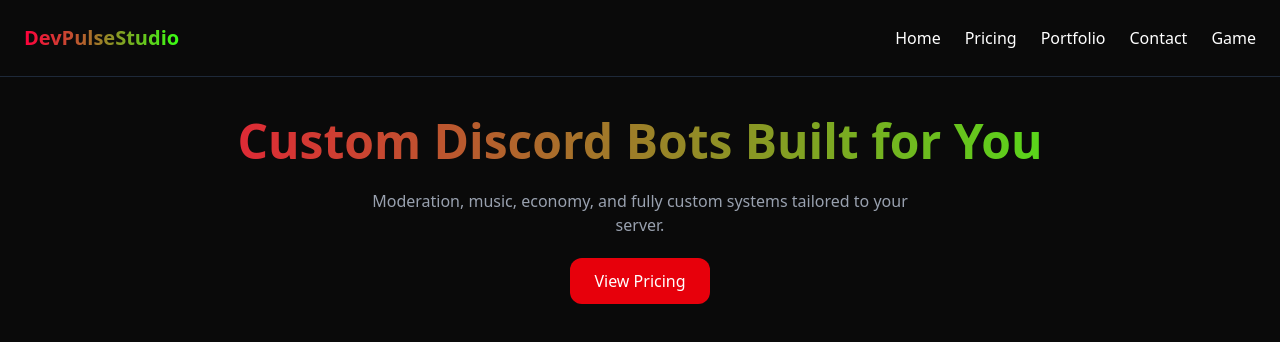
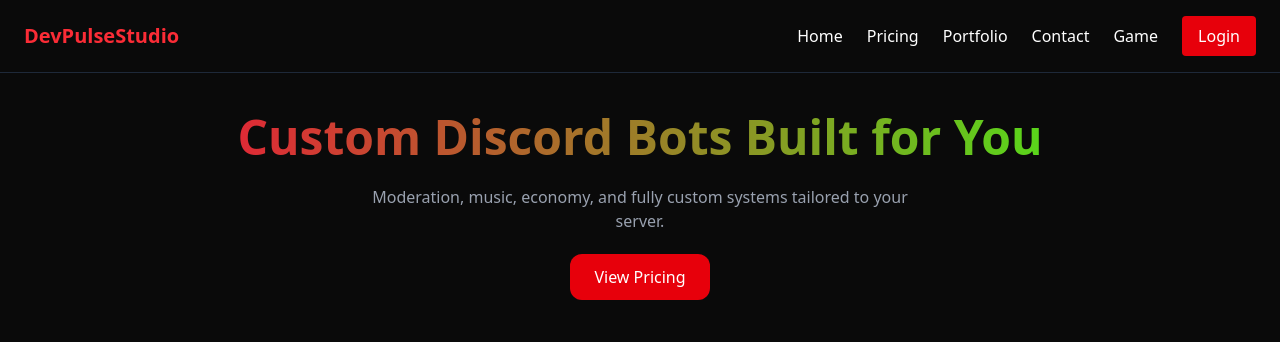
Before and after one commit to HypersReflux/devpulsestudio, a Next.js app: page / in a window 1280 px wide. Shown: the top 342 px of the page. Built offline with nearby package versions, Linux system fonts and the light colour scheme; no server answers.

Commit message:
fixed layout.tsx

```diff
--- a/src/components/Navbar.tsx
+++ b/src/components/Navbar.tsx
@@ -1,15 +1,42 @@
+"use client";
+
 import Link from "next/link";
+import { useSession, signIn, signOut } from "next-auth/react";
 
 export default function Navbar() {
+  const { data: session } = useSession();
+
   return (
-    <nav className="flex justify-between items-center p-6 border-b border-gray-800">
-      <h1 className="text-xl font-bold gradient-text">DevPulseStudio</h1>
-      <div className="flex gap-6">
+    <nav className="flex justify-between items-center px-6 py-4 border-b border-gray-800">
+      <h1 className="text-xl font-bold text-red-500">DevPulseStudio</h1>
+
+      <div className="flex gap-6 items-center">
         <Link href="/">Home</Link>
         <Link href="/pricing">Pricing</Link>
         <Link href="/portfolio">Portfolio</Link>
         <Link href="/contact">Contact</Link>
         <Link href="/games">Game</Link>
+
+        {!session ? (
+          <button
+            onClick={() => signIn("discord")}
+            className="bg-red-600 px-4 py-2 rounded hover:bg-red-700"
+          >
+            Login
+          </button>
+        ) : (
+          <div className="flex items-center gap-3">
+            <span className="text-sm text-gray-300">
+              {session.user?.name}
+            </span>
+            <button
+              onClick={() => signOut()}
+              className="bg-gray-700 px-3 py-1 rounded hover:bg-gray-600"
+            >
+              Logout
+            </button>
+          </div>
+        )}
       </div>
     </nav>
   );
```
